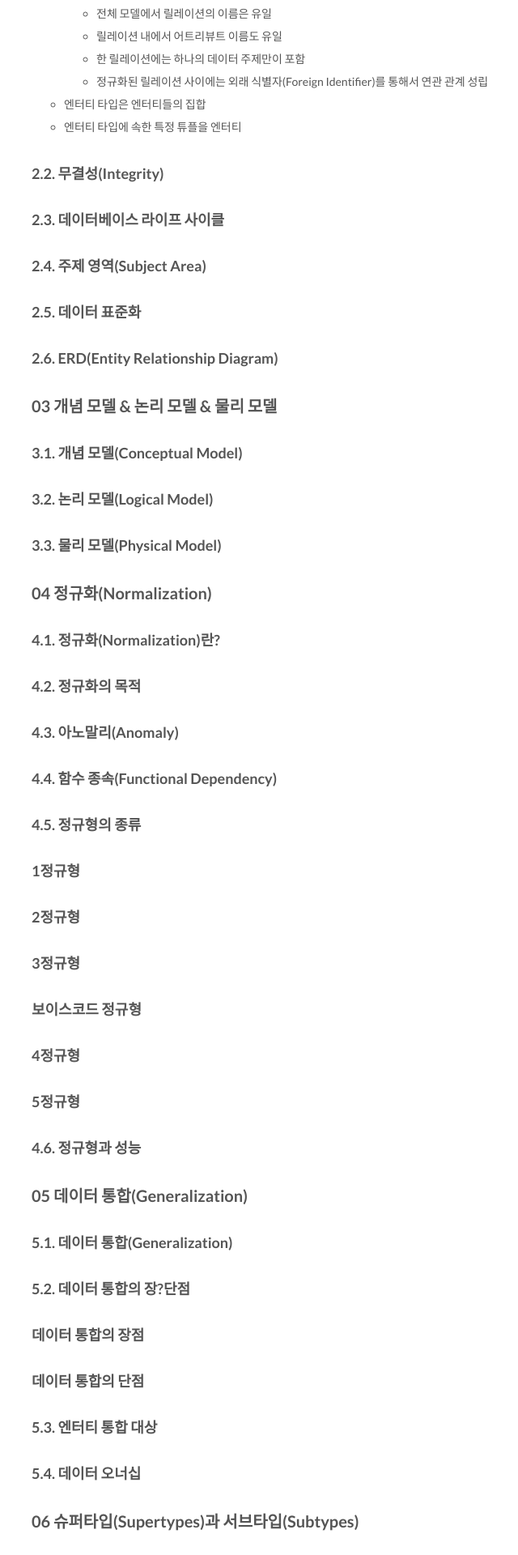
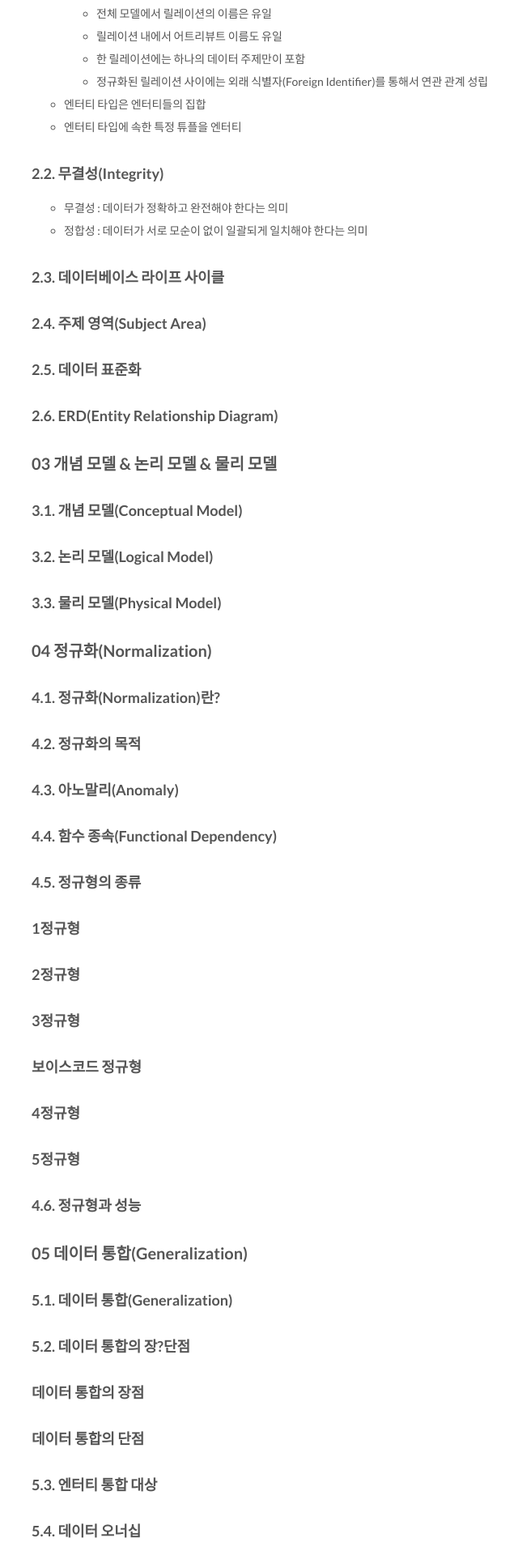
Before and after one commit to csj4032/csj4032.github.io, a Jekyll site: the page built from _posts/2018-05-02-관계형데이터모델링프리미엄가이드.md, in a window 1280 px wide. Shown: the part 2714-4634 px from the top of the page at 81% size, without its empty margins (251-891 px from the left). Built offline with Jekyll 4.4.1, drawn with Linux system fonts in a browser that asks for light colours; comment, search, counter and statistics services are not loaded.

Commit message:
관계형 데이터 모델링 프리미엄 가이드 포스팅 수정

```diff
--- a/_posts/2018-05-02-관계형데이터모델링프리미엄가이드.md
+++ b/_posts/2018-05-02-관계형데이터모델링프리미엄가이드.md
@@ -78,6 +78,8 @@ comments: true
 * 엔터티 타입에 속한 특정 튜플을 엔터티
 
 ### 2.2. 무결성(Integrity)
+* 무결성 : 데이터가 정확하고 완전해야 한다는 의미
+* 정합성 : 데이터가 서로 모순이 없이 일괄되게 일치해야 한다는 의미
 
 ### 2.3. 데이터베이스 라이프 사이클
 
```
